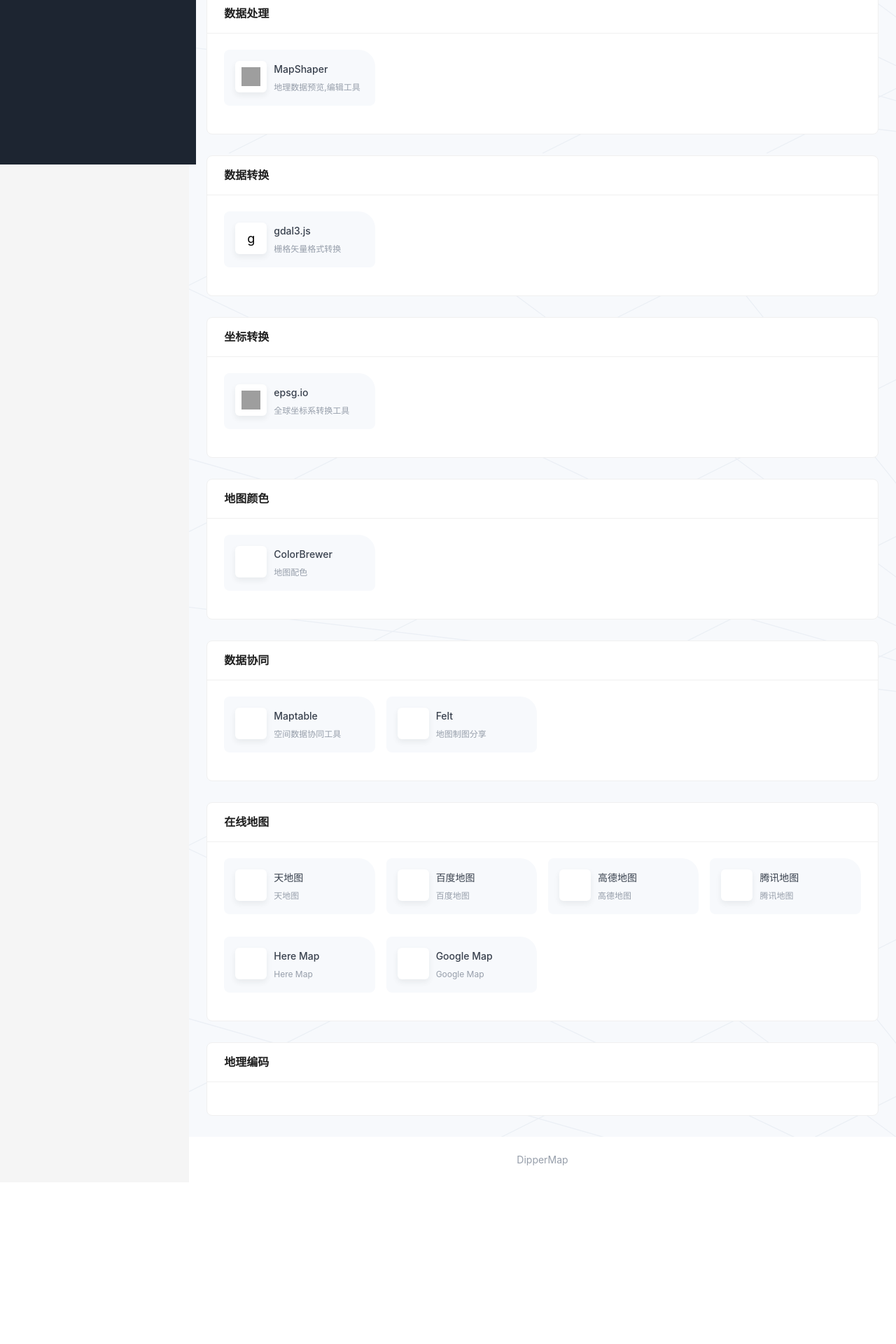
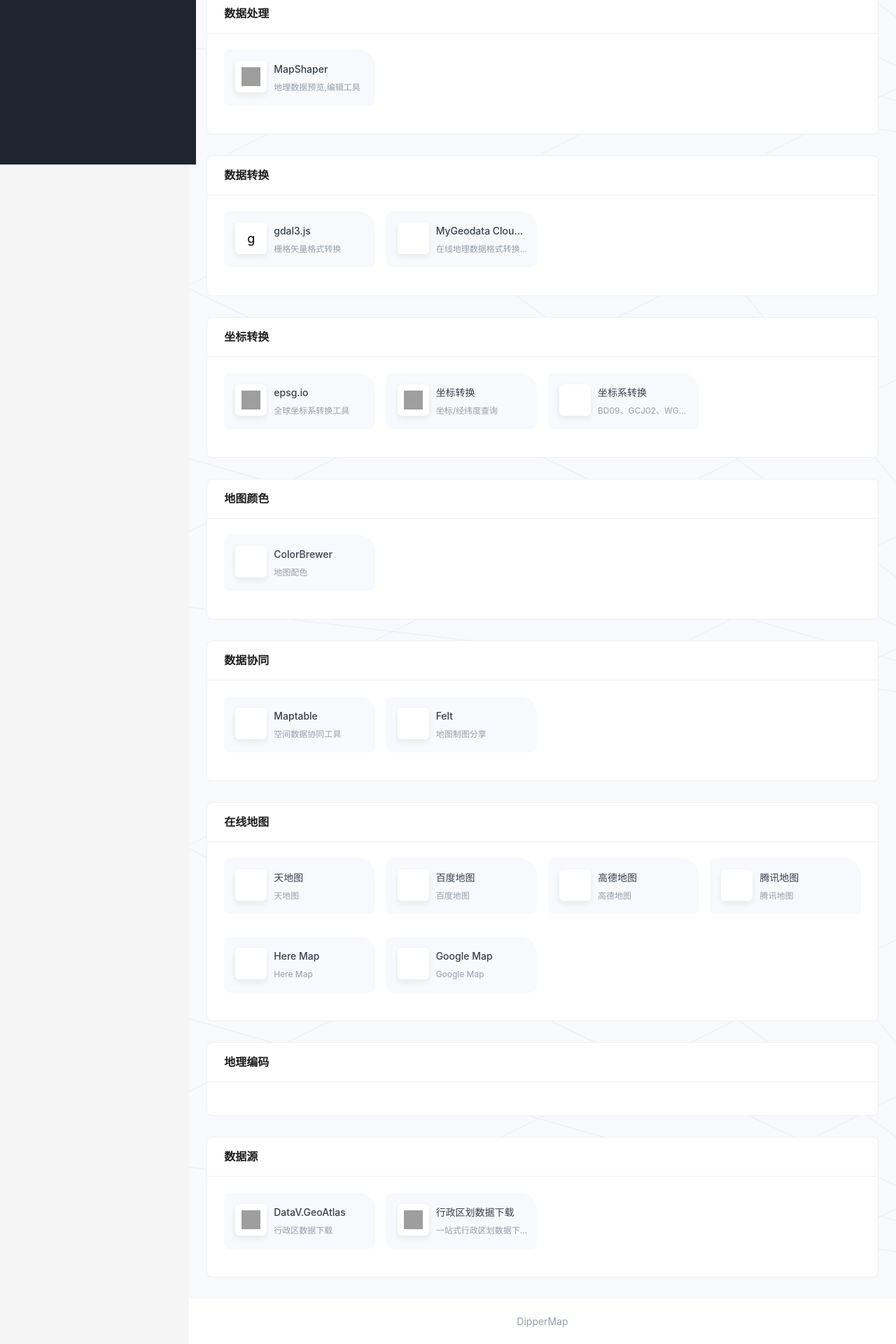
Before and after one commit to DipperMap/dippermap, a React (Create React App) app: page / in a window 1280 px wide. Shown: the part 565-2485 px from the top of the page at 70% size. Before the commit the page ends 2254 px from the top, so only its background shows below. Built offline with nearby package versions, Linux system fonts and the light colour scheme; grey boxes are pictures that could not be loaded.

Commit message:
fix: 新增站点

```diff
--- a/src/data/sites/main/groups/coord_convert.ts
+++ b/src/data/sites/main/groups/coord_convert.ts
@@ -14,6 +14,26 @@
         site_url: "https://epsg.io/",
         order: 2,
         tags: ["GIS", "Web", "Data"],
-      }]
+      },{
+        site_url: 'https://www.lddgo.net/base/class?classID=8',
+        name: '坐标转换',
+        icon: 'https://www.lddgo.net/img/icon.png',
+        description: '坐标/经纬度查询',
+        en_name: 'Coord',
+        en_description: 'Coord',
+        order: 2,
+        tags: ['GIS', 'Web', 'Data'],
+      },{
+        site_url: 'http://www.wmksj.com/tool/coordinate.html',
+        name: '坐标系转换',
+        icon: 'http://www.wmksj.com/resources/wmksj/images/favicon.ico',
+        description: 'BD09、GCJ02、WGS84坐标系转换',
+        en_name: '坐标系转换',
+        en_description: 'BD09、GCJ02、WGS84坐标系转换   ',
+        order: 2,
+        tags: ['GIS', 'Web', 'Data'],
+
+      }
+    ]
 
 }
--- a/src/data/sites/main/groups/data_format_convert.ts
+++ b/src/data/sites/main/groups/data_format_convert.ts
@@ -16,5 +16,16 @@
             order: 2,
             tags: ["GIS", "Web", "Data"],
         },
+        {
+            "icon": "https://mygeodata.cloud/favicon.ico",
+            "name": "MyGeodata Cloud Converter",
+            "en_name": "MyGeodata Cloud Converter",
+            "description": "在线地理数据格式转换工具",
+            "en_description": "Online geospatial data format conversion tool",
+            "site_url": "https://mygeodata.cloud/converter/",
+            "order": 5,
+            "tags": ["Geospatial Data", "Converter", "GIS"]
+          }
+
     ]
 }
--- a/src/data/sites/main/groups/data_source.ts
+++ b/src/data/sites/main/groups/data_source.ts
@@ -10,11 +10,22 @@
         name: "DataV.GeoAtlas",
         en_name: "DataV.GeoAtlas",
         description:
-          "由阿里云DataV数据可视化团队出品，多年深耕数据可视化领域，数据大屏业务开拓者和领航者。致力用震撼而清晰的视觉语言，让更多人读懂大数据，受惠数据驱动的决策方式。",
+          "行政区数据下载",
         en_description:
           "A tool for topologically aware shape simplification. Reads and writes Shapefile, GeoJSON and TopoJSON formats.",
         site_url: "https://datav.aliyun.com/portal/school/atlas/area_selector",
         order: 2,
         tags: "阿里云,DataV,数据可视化,GeoAtlas,数字孪生,GIS".split(","),
-      }]
+      },{
+        "icon": "https://mdn.alipayobjects.com/huamei_qa8qxu/afts/img/A*uQbXRLw_Q2UAAAAAAAAAAAAADmJ7AQ/original",
+        "name": "行政区划数据下载",
+        "en_name": "",
+        "description": "一站式行政区划数据下载、应用平台",
+        "en_description": "L7 AntV geocoding tool to retrieve latitude and longitude by address",
+        "site_url": "https://l7.antv.antgroup.com/custom/tools",
+        "order": 4,
+        "tags": ["Geocoding", "Maps", "Location", "AntV"]
+      }
+
+    ]
 }
--- a/src/data/sites/main/index.ts
+++ b/src/data/sites/main/index.ts
@@ -5,6 +5,7 @@
 import { DataEdit } from "./groups/data_edit";
 import { DataFormatConvert } from "./groups/data_format_convert";
 import { DataProcess } from "./groups/data_process";
+import { DataSource } from "./groups/data_source";
 import { GeoCoding } from "./groups/geocoding";
 import { OnlineMap } from "./groups/onlinemap";
 import { Visulization } from "./groups/visualization";
@@ -24,5 +25,6 @@
         DataCollaboration,
         OnlineMap,
         GeoCoding,
-    ].sort((a, b) => a.order - b?.order),
+        DataSource
+    ].sort((a, b) => a.order - b.order),
 };
```
